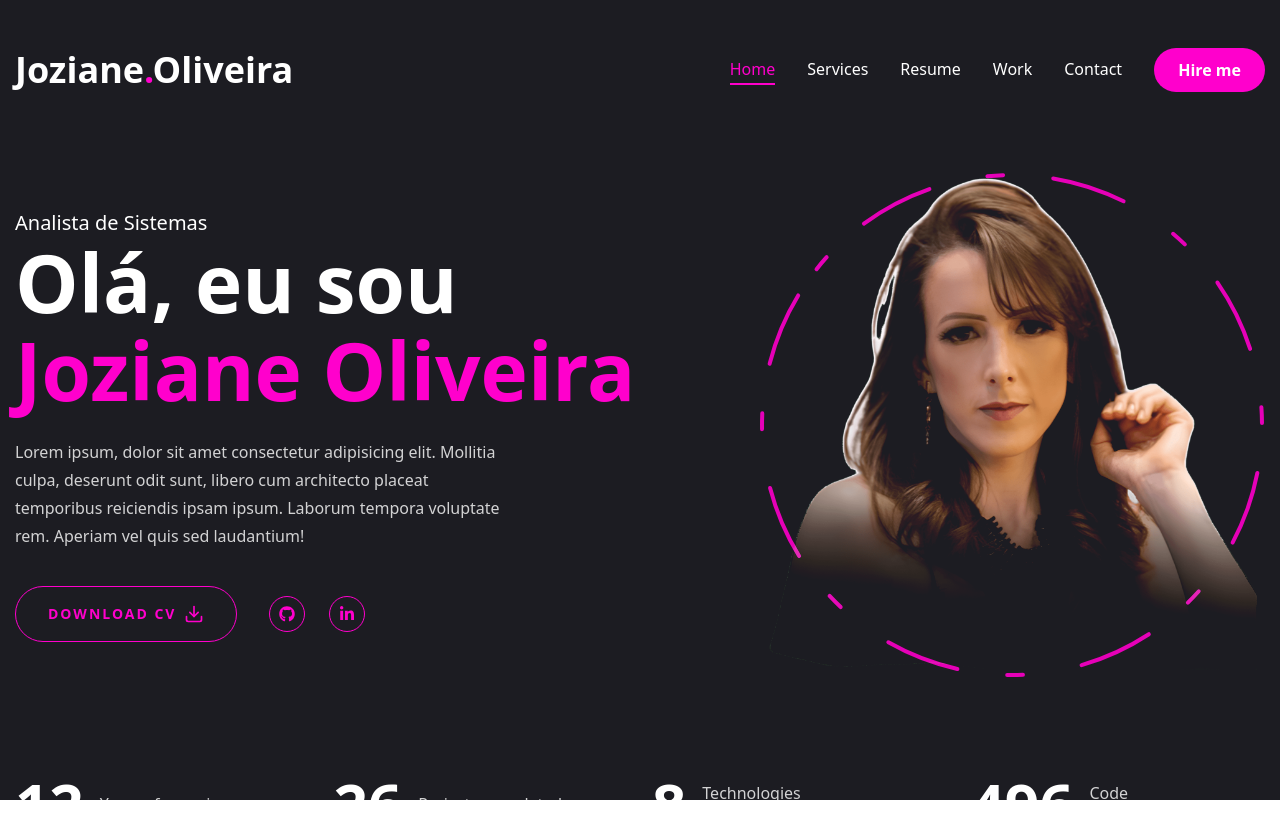
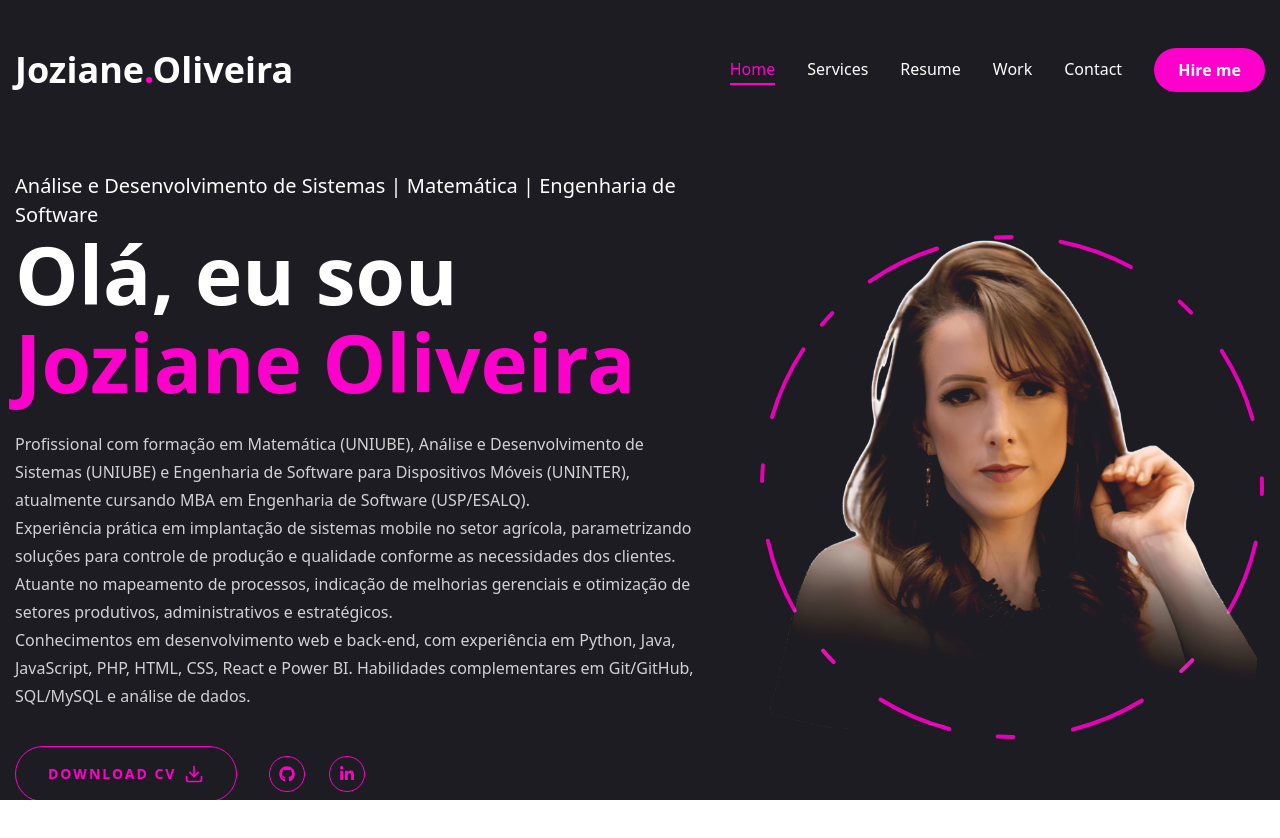
Before and after one commit to JozianeOliveira/portfolio_joziane, a Next.js app: page / in a window 1280 px wide. Shown: the top 838 px of the page. Built offline with nearby package versions, Linux system fonts and the light colour scheme.

Commit message:
feat(portfolio): atualizar apresentação, redes sociais e estatísticas reais

```diff
--- a/app/page.jsx
+++ b/app/page.jsx
@@ -13,19 +13,24 @@ const Home = () => {
         <div className="flex flex-col xl:flex-row items-center justify-between xl:pt-8 xl:pb-24">
           {/* text */}
           <div className="text-center xl:text-left order-2 xl:order-none">
-            <span className="text-xl">Analista de Sistemas</span>
+            <span className="text-xl">Análise e Desenvolvimento de Sistemas | Matemática | Engenharia de Software</span>
             <h1 className="h1 mb-6">
               Olá, eu sou <br /><span className="text-accent">Joziane Oliveira</span>
             </h1>
-            <p className="max-w-[500px] mb-9 text-white/80">
-              Lorem ipsum, dolor sit amet consectetur adipisicing elit. Mollitia culpa, deserunt odit sunt, libero cum architecto placeat temporibus reiciendis ipsam ipsum. Laborum tempora voluptate rem. Aperiam vel quis sed laudantium!
+            <p className="max-w-[700px] mb-9 text-white/80">
+              Profissional com formação em Matemática (UNIUBE), Análise e Desenvolvimento de Sistemas (UNIUBE) e Engenharia de Software para Dispositivos Móveis (UNINTER), atualmente cursando MBA em Engenharia de Software (USP/ESALQ). <br/>
+              Experiência prática em implantação de sistemas mobile no setor agrícola, parametrizando soluções para controle de produção e qualidade conforme as necessidades dos clientes. Atuante no mapeamento de processos, indicação de melhorias gerenciais e otimização de setores produtivos, administrativos e estratégicos. <br/>
+              Conhecimentos em desenvolvimento web e back-end, com experiência em Python, Java, JavaScript, PHP, HTML, CSS, React e Power BI. Habilidades complementares em Git/GitHub, SQL/MySQL e análise de dados.
+
             </p>
             {/* btn and socials */}
             <div className="flex flex-col xl:flex-row items-center gap-8">
-              <Button variant="outline" size="lg" className="uppercase flex items-center gap-2">
-                <span>Download CV</span>
-                <FiDownload className="text-xl"/>
-              </Button>
+              <a href="/assets/CV_Joziane_Oliveira.pdf" download>
+                <Button variant="outline" size="lg" className="uppercase flex items-center gap-2 cursor-pointer">
+                  <span>Download CV</span>
+                  <FiDownload className="text-xl"/>
+                </Button>
+              </a>
               <div className="mb-8 xl:mb-0">
                 <Social
                   containerStyles="flex gap-x-6"
--- a/components/Social.jsx
+++ b/components/Social.jsx
@@ -2,20 +2,24 @@ import Link from "next/link";
 import { FaGithub, FaLinkedinIn } from "react-icons/fa";
 
 const socials = [
-  { icon: <FaGithub />, path: "" },
-  { icon: <FaLinkedinIn />, path: "" },
+  { icon: <FaGithub />, path: "https://github.com/JozianeOliveira" },
+  { icon: <FaLinkedinIn />, path: "https://www.linkedin.com/in/joziane-oliveira" },
 ];
 
 const Social = ({ containerStyles, iconStyles }) => {
   return (
     <div className={containerStyles}>
-      {socials.map((item, index) => {
-        return (
-            <Link key={index} href={item.path} className={iconStyles}>
-                {item.icon}
-            </Link>
-        );
-      })}
+      {socials.map((item, index) => (
+        <a
+          key={index}
+          href={item.path}
+          target="_blank"
+          rel="noopener noreferrer"
+          className={iconStyles}
+        >
+          {item.icon}
+        </a>
+      ))}
     </div>
   );
 };
--- a/components/Stats.jsx
+++ b/components/Stats.jsx
@@ -4,20 +4,28 @@ import CountUp from "react-countup";
 
 const stats = [
     {
-        num: 12,
-        text: "Years of experience",
+        num: 28,
+        text: "Repositórios GitHub",
     },
     {
-        num: 26,
-        text: "Projects completed",
+        num: 516,
+        text: "Commits realizados",
+    },
+    {
+        num: 12,
+        text: "Cursos e certificações",
     },
     {
         num: 8,
-        text: "Technologies mastered",
+        text: "Tecnologias dominadas",
     },
     {
-        num: 500,
-        text: "Code commits",
+        num: 4,
+        text: "Formações acadêmicas",
+    },
+    {
+        num: 5,
+        text: "Anos de experiência prática",
     },
 ];
 
```
Also changed, not shown: 1 other file (tests, documents, lock files or other folders).
